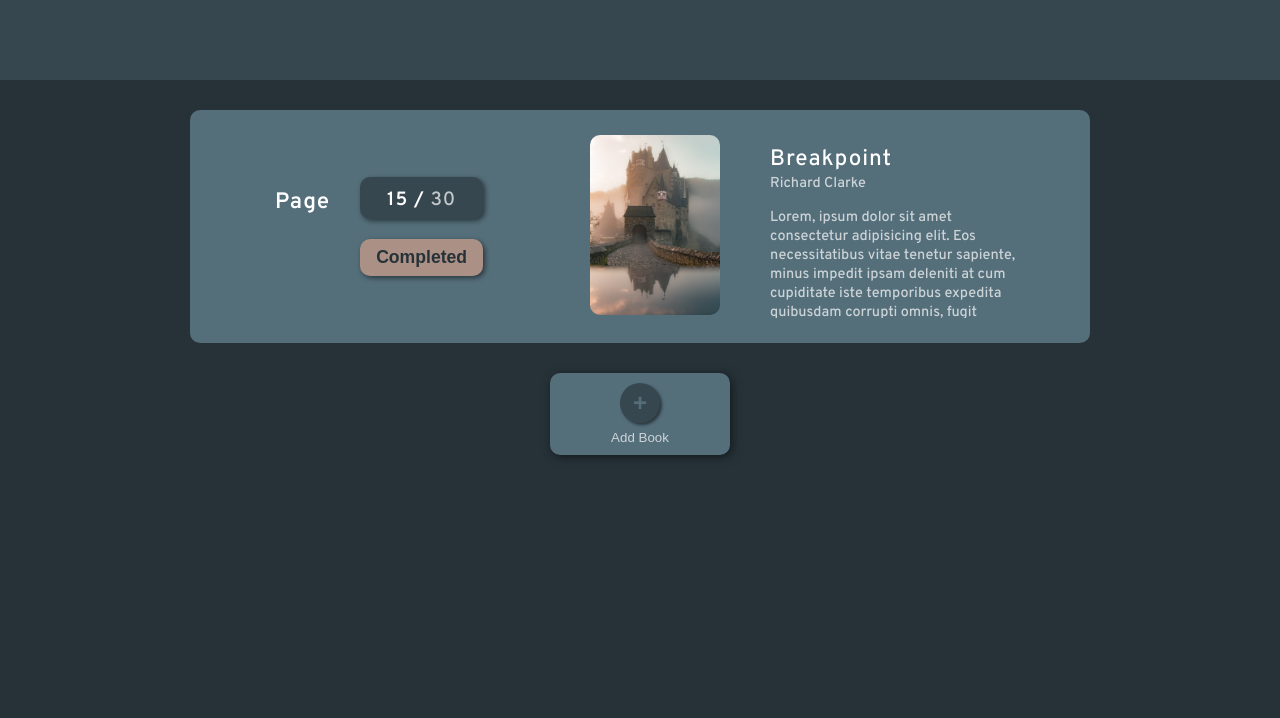
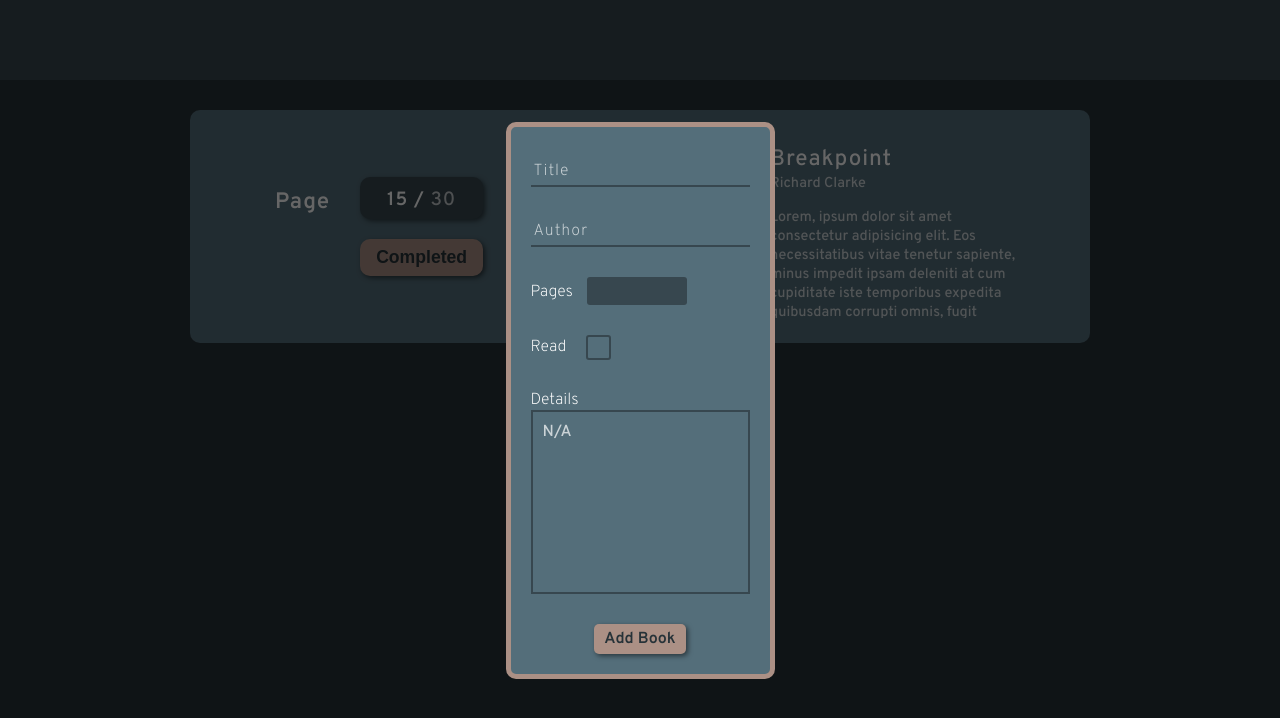
Before and after one commit to john0ground/Library, a website: page index.html in a window 1280 px wide. Drawn offline with Linux system fonts and the light colour scheme.

Commit message:
style form

```diff
--- a/index.html
+++ b/index.html
@@ -10,9 +10,8 @@
 </head>
 <body>
   <header></header>
-  <!-- <button id="new-book">New Book</button> -->
+
   <main>
-
     <div class="card">
       <section class="read-state">
         <p>Page</p>
@@ -40,15 +39,16 @@
     </button>
   </main>
 
+  <section id="form-modal">
     <form action="" id="form">
       <div class="form-row">
-      <label for="author">Author</label>
-      <input type="text" id="author" name="author">
+        <label for=""></label>
+        <input type="text" id="title" name="title" placeholder="Title" required>
       </div>
 
       <div class="form-row">
-      <label for="">Title</label>
-      <input type="text" id="title" name="title">
+        <label for="author"></label>
+        <input type="text" id="author" name="author" placeholder="Author" required>
       </div>
 
       <div class="form-row">
@@ -56,13 +56,19 @@
         <input type="number" id="pages" name="pages">
       </div>
 
+      <div class="form-row checkbox">
+        <label for="read">Read</label>
+        <input type="checkbox" id="read" name="read">
+      </div>
+
       <div class="form-row">
         <label for="details">Details</label>
-      <textarea name="details" id="details" cols="30" rows="10"></textarea>
+        <textarea name="details" id="details" rows="8">N/A</textarea>
       </div>
 
-    <button type="submit">Add Book</button>
+      <button type="submit" id="add-book-submit" class="add-book-submit">Add Book</button>
     </form>
+  </section>
 
 </body>
 </html>
--- a/script.js
+++ b/script.js
@@ -48,7 +48,10 @@ function addNewBook(e) {
 
 form.addEventListener('submit', addNewBook);
 
-const newBook = document.getElementById('new-book');
-newBook.addEventListener('click', () => {
-  form.style.display = 'block';
-});
+// open form
+const formModal = document.querySelector('#form-modal');
+const openForm = document.querySelector('#add-book-btn');
+
+// openForm.addEventListener('click', () => {
+//   formModal.style.display = 'block';
+// });
--- a/style.css
+++ b/style.css
@@ -188,6 +188,7 @@ main {
   align-items: center;
   padding: 10px;
   box-shadow: 2px 2px 10px rgb(0, 0, 0, 0.5);
+  outline: none;
 }
 
 .add-book-btn > div {
@@ -213,21 +214,142 @@ main {
   pointer-events: none;
 }
 
+/* ---FORM----------------------------------------------------------------------------------------------------- */
+
 #form {
-  display: none;
+  background: var(--card-container);
+  border: 5px solid var(--button-read);
+  max-width: 300px;
+  border-radius: 10px;
+  display: flex;
+  flex-direction: column;
+}
+
+.form-row {
+  margin: 30px 20px 0 20px;
+}
+
+input::placeholder {
+  color: var(--text-sub);
+  font-weight:lighter;
+}
+
+input[type="text"] {
+  width: 100%;
+  height: 30px;
+  background: none;
+  border: none;
+  border-bottom: 2px solid var(--num-container);
+  outline: none;
+  padding-left: 3px;
+  color: var(--text-main);
+  font-size: 1rem;
+  letter-spacing: 1px;
+  font-family: 'Overpass', sans-serif;
+}
+
+label {
+  color: var(--text-main);
+  font-weight: 200;
+}
+
+input[type="number"] {
+  width: 100px;
+  background: var(--num-container);
+  outline: none;
+  border: none;
+  margin-left: 10px;
+  padding: 5px;
+  border-radius: 3px;
+  font-size: 1rem;
+  color: var(--text-main)
+}
+
+.checkbox {
+  display: flex;
+  align-items: center;
+}
+
+input[type="checkbox"] {
+  appearance: none;
+  border: 2px solid var(--num-container);
+  border-radius: 3px;
+  width: 25px;
+  height: 25px;
+  cursor: pointer;
+  margin-left: 20px;
+}
+
+input[type="checkbox"]:checked {
+  background-color: var(--button-read);
+}
+
+.form-row:last-of-type {
+  display: flex;
+  flex-direction: column;
+}
+
+textarea {
+  outline: none;
+  background: none;
+  border: 2px solid var(--num-container);
+  padding: 10px;
+  font-size: 1rem;
+  font-family: 'Overpass', sans-serif;
+  color: var(--text-sub);
+  overflow-y: auto;
+  resize: none;
+}
+
+textarea::-webkit-scrollbar {
+  width: 3px;
+  background-color: var(--button-read);
+}
+
+textarea::-webkit-scrollbar-thumb {
+  background-color: var(--background);
+  border-radius: 10px;
+}
+
+.add-book-submit {
+  align-self: center;
+  background-color: var(--button-read);
+  border: none;
+  color: var(--background);
+  font-size: 1rem;
+  font-family: 'Overpass', sans-serif;
+  font-weight: bold;
+  padding: 5px 10px;
+  margin: 30px 0 20px 0;
+  border-radius: 5px;
+  box-shadow: 2px 2px 5px rgba(0, 0, 0, 0.5);
+}
+
+#form-modal {
+  position: absolute;
+  top: 0;
+  width: 100%;
+  height: 100%;
+  background-color: rgba(0, 0, 0, 0.6);
+  display: flex;
+  justify-content: center;
+  align-items: center;
+  /* display: none; */
 }
 
 .num-container:hover,
 .completed-btn:hover,
 .book-img-container:hover,
-.add-book-btn:hover {
-  transform: translate(0px, 2px);
+.add-book-btn:hover,
+.add-book-submit:hover {
+  transform: translate(0px, 1px);
   cursor: pointer;
 }
 
 .num-container,
 .completed-btn,
 .book-img-container,
-.add-book-btn {
+.add-book-btn,
+.add-book-submit {
   transition: transform 0.2s;
 }
```
Lines whose indentation alone changed are shown as unchanged.
